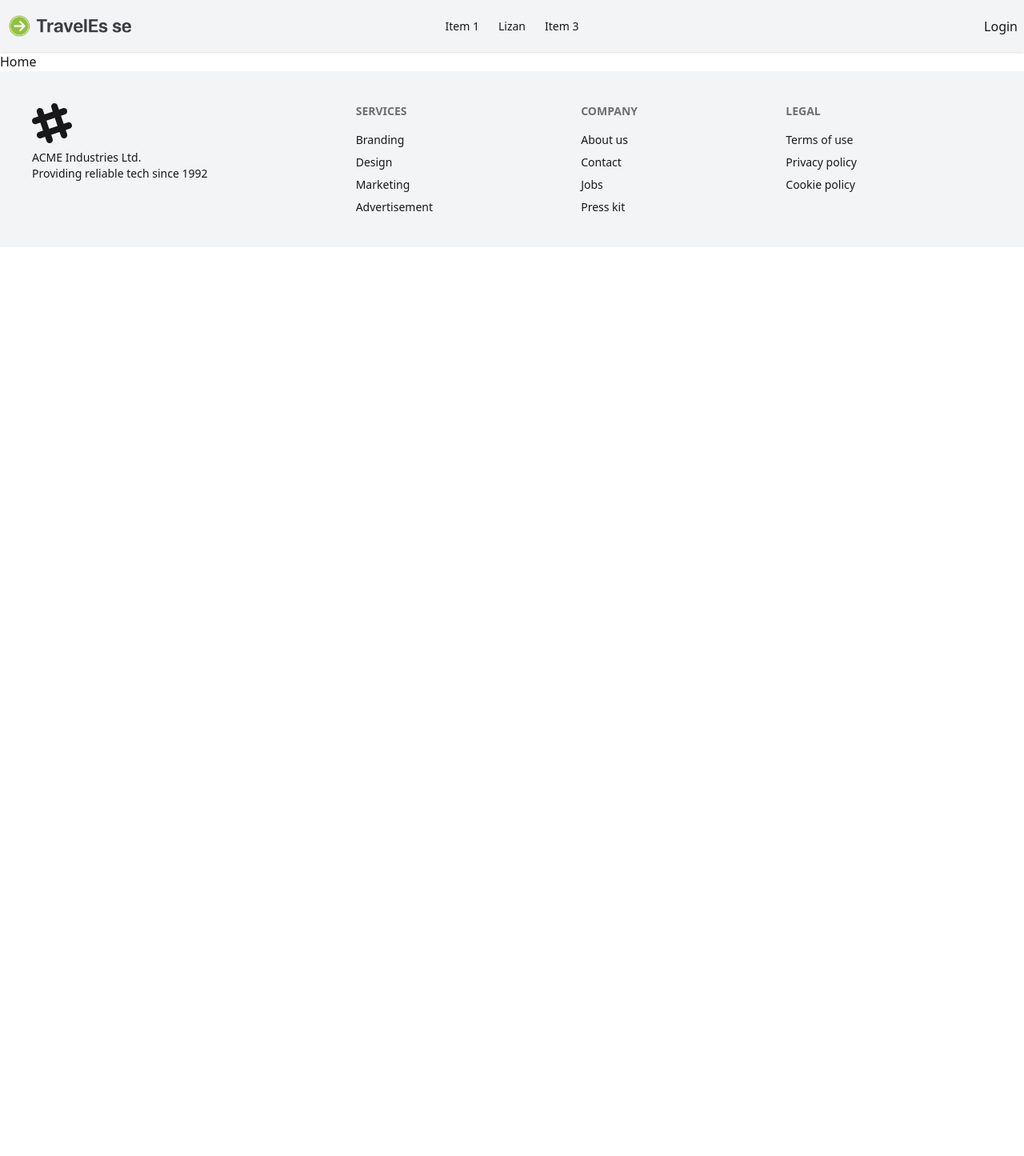
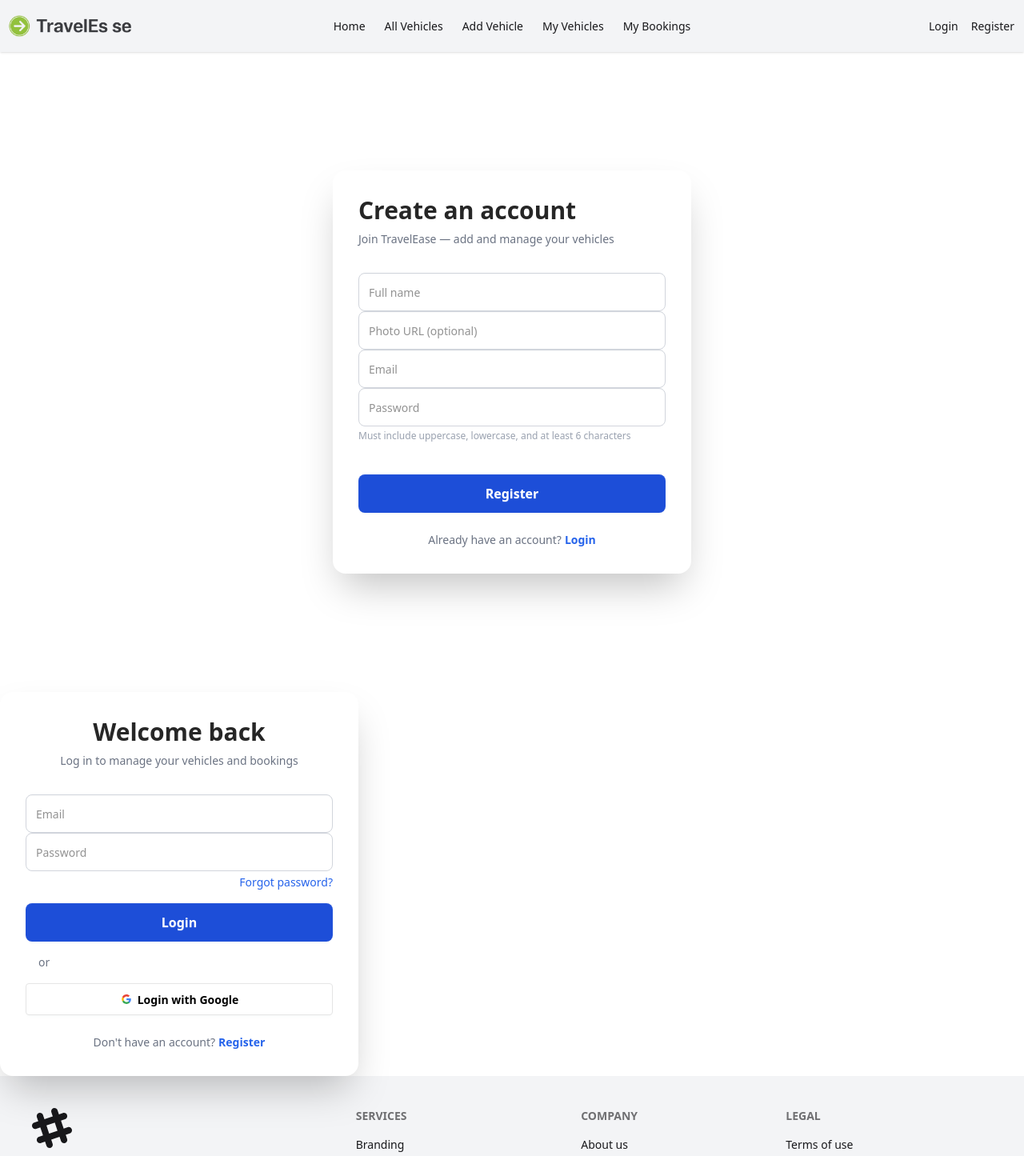
Before and after one commit to lizansarkar/Travel-Ease-Client, a React (Vite) app: page / in a window 1280 px wide. Shown: the top 1445 px of the page at 80% size. Before the commit the page ends 800 px from the top, so only its background shows below. Built offline with nearby package versions, Linux system fonts and the light colour scheme; no server answers.

Commit message:
register and login page create and route added

```diff
--- a/src/components/Navbar.jsx
+++ b/src/components/Navbar.jsx
@@ -1,7 +1,16 @@
 import React from "react";
-import { NavLink } from "react-router-dom";
+import { NavLink } from "react-router";
 
 export default function Navbar() {
+
+  const links = <>
+    <li><NavLink to='/'>Home</NavLink></li>
+    <li><NavLink to='/all-vehicles'>All Vehicles</NavLink></li>
+    <li><NavLink to='/add-vehicle'>Add Vehicle</NavLink></li>
+    <li><NavLink to='/my-vehicle'>My Vehicles</NavLink></li>
+    <li><NavLink to='/my-bookings'>My Bookings</NavLink></li>
+  </>
+
   return (
     <nav className="shadow-sm bg-base-200">
       <div className="navbar container">
@@ -45,20 +54,14 @@ export default function Navbar() {
         </div>
         <div className="navbar-center hidden lg:flex">
           <ul className="menu menu-horizontal px-1">
-            <li>
-              <a>Item 1</a>
-            </li>
-            <li>
-                <a href="">Lizan</a>
-            </li>
-            <li>
-              <a>Item 3</a>
-            </li>
+            {links}
           </ul>
         </div>
         <div className="navbar-end">
-          {/* <NavLink>Login</NavLink> */}
-          <button>Login</button>
+          <ul className="menu menu-horizontal px-1 gap-4">
+            <NavLink to='/login'>Login</NavLink>
+            <NavLink to='/register'>Register</NavLink>
+          </ul>
         </div>
       </div>
     </nav>
--- a/src/context/AuthProvider.jsx
+++ b/src/context/AuthProvider.jsx
@@ -1,6 +1,6 @@
 import React, { useEffect, useState } from 'react'
 import { AuthContext } from './AuthContext'
-import { createUserWithEmailAndPassword, onAuthStateChanged, signInWithEmailAndPassword } from 'firebase/auth'
+import { createUserWithEmailAndPassword, GoogleAuthProvider, onAuthStateChanged, signInWithEmailAndPassword, signInWithPopup } from 'firebase/auth'
 import { auth } from '../firebase/firebase.init'
 
 export default function AuthProvider({ children }) {
@@ -23,10 +23,18 @@ export default function AuthProvider({ children }) {
         return signInWithEmailAndPassword(auth, email, password)
     }
 
+    //signin with google
+    const googleProvider = new GoogleAuthProvider();
+    const signInWithGoogle = () => {
+        setLoading(true);
+        return signInWithPopup(auth, googleProvider);
+    }
+
     //observer with useeffects
     useEffect(() => {
         const unsubscribe = onAuthStateChanged(auth, (currentUser) => {
             setUser(currentUser)
+            setLoading(false)
         })
         return () => {
             unsubscribe()
@@ -37,6 +45,7 @@ export default function AuthProvider({ children }) {
     const authInfo = {
         createUser,
         signInUser,
+        signInWithGoogle,
         user,
         loading,
     }
--- a/src/index.css
+++ b/src/index.css
@@ -18,7 +18,6 @@
   --color-error: #ef4444;
 }
 
-
 .section {
     margin: 20px 0px;
 }
@@ -27,3 +26,7 @@
     width: 1400px;
     margin: auto;
 }
+
+body {
+
+}
--- a/src/layouts/MainLayout.jsx
+++ b/src/layouts/MainLayout.jsx
@@ -7,7 +7,7 @@ export default function MainLayout() {
   return (
     <div>
       <Navbar></Navbar>
-      <Outlet></Outlet>
+       <Outlet></Outlet>
       <Footer></Footer>
     </div>
   );
--- a/src/main.jsx
+++ b/src/main.jsx
@@ -1,30 +1,12 @@
 import { StrictMode } from 'react'
 import { createRoot } from 'react-dom/client'
 import './index.css'
-
-import { createBrowserRouter } from "react-router";
-import { RouterProvider } from "react-router/dom";
-import MainLayout from './layouts/MainLayout';
-import AllVehicles from './pages/Vehicles/AllVehicles';
-import Home from './pages/Home/Home'
-import AuthProvider from './context/AuthProvider';
-
-const router = createBrowserRouter([
-  {
-    path: "/",
-    Component: MainLayout,
-    children: [
-      {
-        index: true,
-        element: <Home />
-      },
-      {
-        path: "all-vehicles",
-        element: <AllVehicles />
-      }
-    ]
-  },
-]);
+import AuthProvider from './context/AuthProvider'
+import router from './routes/router'
+import { RouterProvider } from 'react-router-dom'
+// import { RouterProvider } from "react-router/dom";
+// import AuthProvider from './context/AuthProvider';
+// import router from './routes/router';
 
 createRoot(document.getElementById('root')).render(
   <StrictMode>
--- a/src/pages/Auth/Login.jsx
+++ b/src/pages/Auth/Login.jsx
@@ -1,7 +1,126 @@
-import React from 'react'
+import React, { use, useState } from "react";
+import { AuthContext } from "../../context/AuthContext";
 
-export default function Login() {
+export default function Login({ switchToRegister }) {
+  const { signInWithGoogle } = use(AuthContext);
+
+  const [email, setEmail] = useState("");
+  const [password, setPassword] = useState("");
+
+  const handleGoogleSignIn = () => {
+    signInWithGoogle()
+    .then((result) => {
+      console.log(result.user);
+    })
+    .catch(error => {
+      console.log(error)
+    })
+  };
+
+  const handleLogin = (e) => {
+    e.preventDefault();
+    console.log("Login Attempt:", { email, password });
+    alert("login successfull");
+  };
+
   return (
-    <div>Login</div>
-  )
+    <div className="card w-full max-w-md bg-base-100 shadow-2xl rounded-2xl p-8 transition-all duration-300">
+      <h2 className="text-3xl font-bold text-center text-neutral mb-2">
+        Welcome back
+      </h2>
+      <p className="text-sm text-center text-gray-500 mb-8">
+        Log in to manage your vehicles and bookings
+      </p>
+
+      <form onSubmit={handleLogin} className="space-y-4">
+        {/* Email Input */}
+        <label className="form-control w-full">
+          <input
+            type="email"
+            placeholder="Email"
+            className="input input-bordered w-full rounded-lg border-gray-300 focus:border-primary focus:ring-primary h-12 text-neutral"
+            value={email}
+            onChange={(e) => setEmail(e.target.value)}
+            required
+          />
+        </label>
+
+        {/* Password Input */}
+        <label className="form-control w-full">
+          <input
+            type="password"
+            placeholder="Password"
+            className="input input-bordered w-full rounded-lg border-gray-300 focus:border-primary focus:ring-primary h-12 text-neutral"
+            value={password}
+            onChange={(e) => setPassword(e.target.value)}
+            required
+          />
+        </label>
+
+        <div className="text-right text-sm pt-1">
+          <a href="#" className="link link-hover text-accent text-sm">
+            Forgot password?
+          </a>
+        </div>
+
+        {/* Login Button */}
+        <button
+          type="submit"
+          className="btn w-full bg-[#1d4ed8] text-white hover:bg-[#2563eb] rounded-lg border-none h-12 text-base font-semibold"
+        >
+          Login
+        </button>
+      </form>
+
+      {/* Separator */}
+      <div className="flex items-center my-4">
+        <div className="border-t border-gray-300"></div>
+        <span className="mx-4 text-gray-500 text-sm">or</span>
+        <div className="border-t border-gray-300"></div>
+      </div>
+
+      {/* Google Sign-in Button */}
+      <button onClick={handleGoogleSignIn} className="btn bg-white text-black border-[#e5e5e5]">
+        <svg
+          aria-label="Google logo"
+          width="16"
+          height="16"
+          xmlns="http://www.w3.org/2000/svg"
+          viewBox="0 0 512 512"
+        >
+          <g>
+            <path d="m0 0H512V512H0" fill="#fff"></path>
+            <path
+              fill="#34a853"
+              d="M153 292c30 82 118 95 171 60h62v48A192 192 0 0190 341"
+            ></path>
+            <path
+              fill="#4285f4"
+              d="m386 400a140 175 0 0053-179H260v74h102q-7 37-38 57"
+            ></path>
+            <path
+              fill="#fbbc02"
+              d="m90 341a208 200 0 010-171l63 49q-12 37 0 73"
+            ></path>
+            <path
+              fill="#ea4335"
+              d="m153 219c22-69 116-109 179-50l55-54c-78-75-230-72-297 55"
+            ></path>
+          </g>
+        </svg>
+        Login with Google
+      </button>
+
+      {/* Switch to Register */}
+      <p className="text-center text-sm mt-6 text-gray-500">
+        Don't have an account?
+        <button
+          onClick={switchToRegister}
+          className="link link-hover text-accent ml-1 font-semibold"
+        >
+          Register
+        </button>
+      </p>
+    </div>
+  );
 }
--- a/src/pages/Auth/Register.jsx
+++ b/src/pages/Auth/Register.jsx
@@ -1,7 +1,111 @@
-import React from 'react'
+import React, { use, useState } from "react";
+// import { AuthContext } from '../../context/AuthContext';
 
-export default function Register() {
+export default function Register({ switchToLogin }) {
+  // const {} = use(AuthContext);
+
+  const [formData, setFormData] = useState({
+    fullName: "",
+    photoUrl: "",
+    email: "",
+    password: "",
+  });
+
+  const handleChange = (e) => {
+    setFormData({ ...formData, [e.target.name]: e.target.value });
+  };
+
+  const handleRegister = (e) => {
+    e.preventDefault();
+    console.log("Register Attempt:", formData);
+    alert("register successfull");
+  };
+
   return (
-    <div>Register</div>
-  )
+    <div className="container min-h-screen flex justify-center items-center">
+      <div className="card w-full max-w-md bg-base-100 shadow-2xl rounded-2xl p-8 transition-all duration-300">
+        <h2 className="text-3xl font-bold text-neutral mb-2">
+          Create an account
+        </h2>
+        <p className="text-sm text-gray-500 mb-8">
+          Join TravelEase — add and manage your vehicles
+        </p>
+
+        <form onSubmit={handleRegister} className="space-y-4">
+          {/* Full Name Input */}
+          <label className="form-control w-full">
+            <input
+              type="text"
+              name="fullName"
+              placeholder="Full name"
+              className="input input-bordered w-full rounded-lg border-gray-300 focus:border-primary focus:ring-primary h-12 text-neutral"
+              value={formData.fullName}
+              onChange={handleChange}
+              required
+            />
+          </label>
+
+          {/* Photo URL Input */}
+          <label className="form-control w-full">
+            <input
+              type="url"
+              name="photoUrl"
+              placeholder="Photo URL (optional)"
+              className="input input-bordered w-full rounded-lg border-gray-300 focus:border-primary focus:ring-primary h-12 text-neutral"
+              value={formData.photoUrl}
+              onChange={handleChange}
+            />
+          </label>
+
+          {/* Email Input */}
+          <label className="form-control w-full">
+            <input
+              type="email"
+              name="email"
+              placeholder="Email"
+              className="input input-bordered w-full rounded-lg border-gray-300 focus:border-primary focus:ring-primary h-12 text-neutral"
+              value={formData.email}
+              onChange={handleChange}
+              required
+            />
+          </label>
+
+          {/* Password Input */}
+          <label className="form-control w-full">
+            <input
+              type="password"
+              name="password"
+              placeholder="Password"
+              className="input input-bordered w-full rounded-lg border-gray-300 focus:border-primary focus:ring-primary h-12 text-neutral"
+              value={formData.password}
+              onChange={handleChange}
+              required
+            />
+          </label>
+          <p className="text-xs text-gray-400 mt-1">
+            Must include uppercase, lowercase, and at least 6 characters
+          </p>
+
+          {/* Register Button */}
+          <button
+            type="submit"
+            className="btn w-full bg-[#1d4ed8] text-white hover:bg-[#2563eb] rounded-lg border-none h-12 text-base font-semibold mt-6"
+          >
+            Register
+          </button>
+        </form>
+
+        {/* Switch to Login */}
+        <p className="text-center text-sm mt-6 text-gray-500">
+          Already have an account?
+          <button
+            onClick={switchToLogin}
+            className="link link-hover text-accent ml-1 font-semibold"
+          >
+            Login
+          </button>
+        </p>
+      </div>
+    </div>
+  );
 }
--- a/src/pages/Home/Home.jsx
+++ b/src/pages/Home/Home.jsx
@@ -1,7 +1,12 @@
 import React from 'react'
+import Register from '../Auth/Register'
+import Login from '../Auth/Login'
 
 export default function Home() {
   return (
-    <div>Home</div>
+    <div>
+      <Register></Register>
+      <Login></Login>
+    </div>
   )
 }
```
Also changed, not shown: src/routes/router.jsx (+48 -6 lines).
